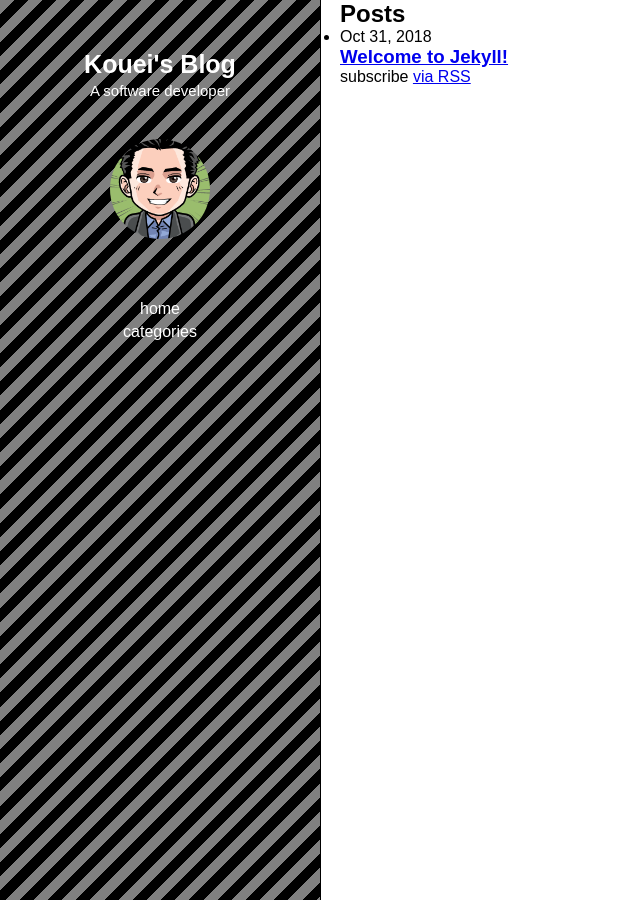
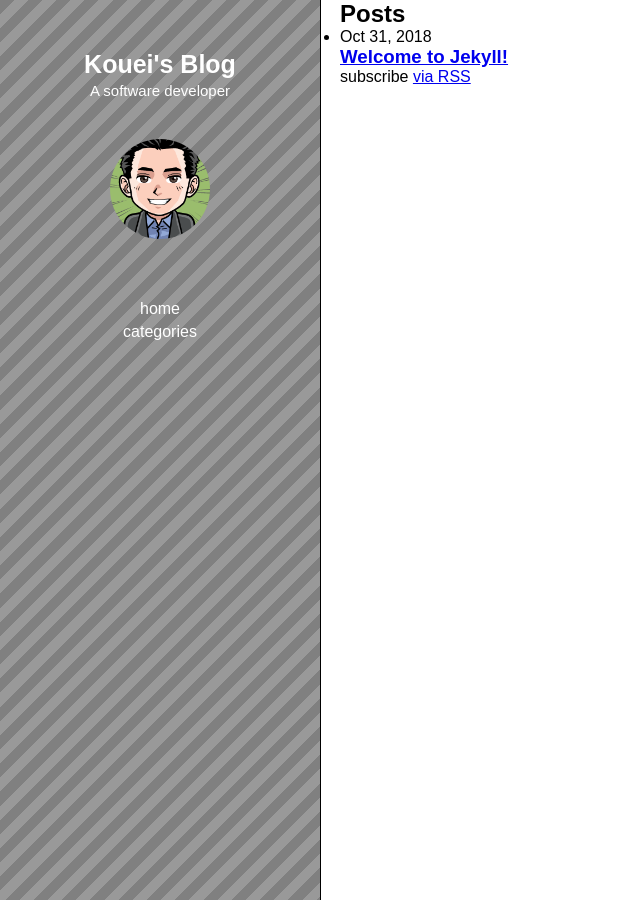
Before and after one commit to kouei-dev/kouei-dev.github.io, a Jekyll site: the page built from index.md, in a window 1280 px wide. Shown: the whole page, without its empty margins (0-640 px from the left). Built offline with Jekyll 4.4.1, drawn with Linux system fonts in a browser that asks for light colours; our own code applies the rules of GitHub Pages for plain Markdown files.

Commit message:
[minor] header color changed

```diff
--- a/_sass/noblesse/_layout.scss
+++ b/_sass/noblesse/_layout.scss
@@ -11,8 +11,8 @@ header {
     135deg,
     #808080,
     #808080 10px,
-    #000 10px,
-    #000 20px
+    #999999 10px,
+    #999999 20px
   );
   background-size: cover;
   position: absolute;
```
